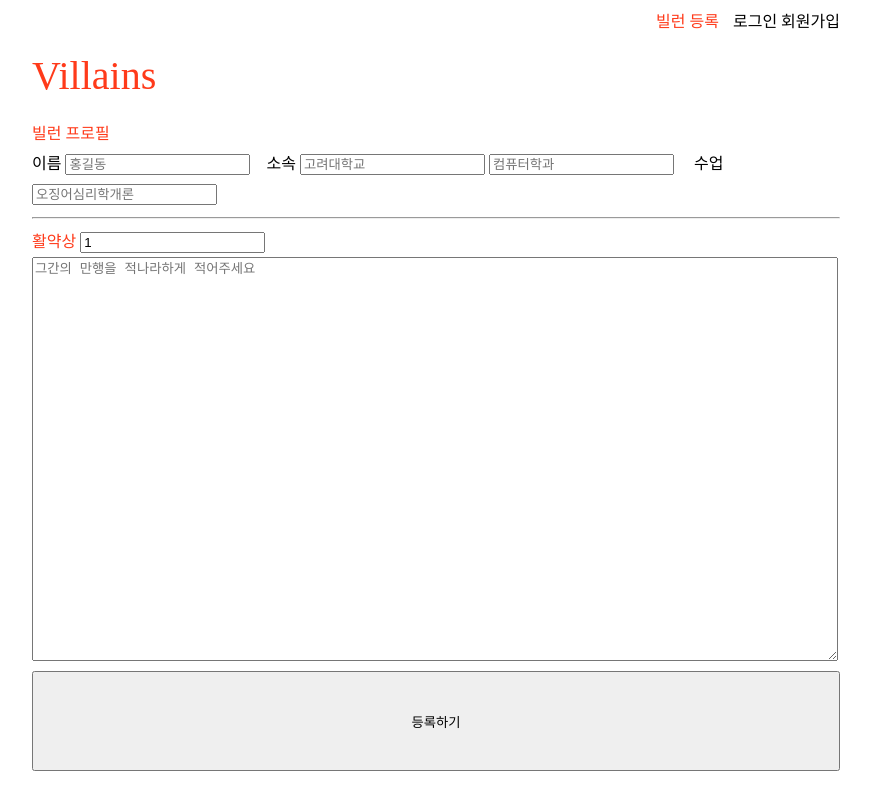
After one commit to lipnus/Villains, a Django app: page /register/ in a window 1280 px wide. The commit adds this page. Shown: the whole page, without its empty margins (292-1163 px from the left). Run offline with Django 3.2, Linux system fonts and the light colour scheme.

Commit message:
form템플릿은 완성, 로그인과 연동 필요

```diff
--- a/mysite/urls.py
+++ b/mysite/urls.py
@@ -21,4 +21,5 @@ from villains import views
 urlpatterns = [
     path('admin/', admin.site.urls),
     url(r'^$', views.index, name='index'),
+    url(r'^register/$', views.register, name='register'),
 ]
--- /dev/null
+++ b/villains/forms.py
@@ -0,0 +1,16 @@
+from django.forms import ModelForm
+from .models import Villain
+from django import forms
+
+class VillainForm(ModelForm):
+    class Meta:
+        model = Villain
+        widgets = {
+            'villain_name': forms.TextInput(attrs={'placeholder': '홍길동'}),
+            'univ': forms.TextInput(attrs={'placeholder': '고려대학교'}),
+            'major': forms.TextInput(attrs={'placeholder': '컴퓨터학과'}),
+            'class_name': forms.TextInput(attrs={'placeholder': '오징어심리학개론'}),
+            'content': forms.Textarea(
+                attrs={'placeholder': '그간의 만행을 적나라하게 적어주세요','class':'detail'}),
+        }
+        fields=['villain_name','univ','major','class_name','content','bomb']
--- a/villains/models.py
+++ b/villains/models.py
@@ -1 +1,34 @@
 from django.db import models
+
+# Create your models here.
+from django.utils import timezone
+from django.db.models import IntegerField, Model
+from django.core.validators import MaxValueValidator, MinValueValidator
+from django.contrib.auth.models import User
+# from django.conf import settings
+
+class Villain(models.Model):
+    writter_id = models.OneToOneField(User, on_delete=models.CASCADE) # models.ForeignKey(settings.AUTH_USER_MODEL, on_delete=models.CASCADE)
+    villain_name = models.CharField(max_length = 24)
+    univ = models.CharField(max_length = 24)
+    major = models.CharField(max_length = 24)
+    class_name = models.CharField(max_length = 24)
+    bomb = models.IntegerField(
+        default=1,
+        validators=[
+            MaxValueValidator(5),
+            MinValueValidator(1)
+        ]
+    )
+    content = models.CharField(max_length = 3000)
+    update_date = models.DateTimeField(auto_now=True) #자동으로 현재시간 추가
+
+
+    #날짜생성 후 데이터베이스 저장
+    def generate(self):
+        self.update_date = timezone.now()
+        self.save()  #Object를 데이터베이스에 저장
+
+    # admin페이지에서 미리보기
+    def __str__(self):
+        return "빌런:%s, 글쓴이:%s" % (self.villain_name, self.writter_id)
--- /dev/null
+++ b/villains/static/villains/main.css
@@ -0,0 +1,46 @@
+@charset "utf-8";
+a{
+    text-decoration: none;
+    color:black;
+}
+header{
+    margin-left:25%;
+    margin-right:25%;
+    text-align:right;
+    width:808px;
+}
+.register_villain{
+    color:#FF3A1A;
+    padding-right:10px;
+}
+.title{
+    color:#FF3A1A;
+    font-size:40px;
+    padding-top:20px;
+    padding-bottom:20px;
+    text-align:left;
+}
+.highlight{
+    color:#FF3A1A;
+}
+.detail{
+    width:800px;
+    height:400px;
+    padding-top:0;
+}
+.submit{
+    width:808px;
+    height:100px;
+    text-align: center;
+}
+.main{
+    margin-left:25%;
+    margin-right:25%;
+    width:808px;
+    height:600px;
+    line-height:30px;
+}
+.bomb{
+    position: absolute;
+    right:0px;
+}
--- /dev/null
+++ b/villains/templates/villains/register_villain.html
@@ -0,0 +1,41 @@
+<!DOCTYPE html>
+
+{% load staticfiles %}
+{% load static %}
+<html>
+  <head>
+    <meta charset="utf-8">
+    <title>빌런 등록</title>
+    <link rel="stylesheet" type="text/css" href="{% static 'villains/main.css' %}">
+  </head>
+<!--
+{% if messages %}
+<script>
+    alert('{{ message }}');
+</script>
+{% endif %}   등록되었음을 알려주는 메시지 띄울 예정-->
+  <body>
+    <header>
+        <a href="register/" title  ="글쓰기" class="register_villain">빌런 등록</a>
+        <a href="login/" title  ="로그인">로그인</a>
+        <a href="register_user/" title  ="회원가입">회원가입</a><br>
+        <div class ="title">
+                <p1>Villains</p1>
+        </div>
+    </header>
+    <div class="main">
+        <p3 class ="highlight">빌런 프로필</p3><br>
+        <form method = "POST">
+            {% csrf_token %}
+            <p3>이름 </p3>{{form.villain_name}} &nbsp;&nbsp;
+            <p3>소속 </p3>{{form.univ}} {{form.major}} &nbsp; &nbsp;
+            <p3>수업 </p3>{{form.class_name}}
+            <hr>
+            <p3 class = "highlight">활약상</p3>
+            {{form.bomb}}
+            <br>{{form.content}}<br>
+            <input type = "submit" value = "등록하기" class="submit"></input>
+        </form>
+    </div>
+  </body>
+</html>
--- a/villains/views.py
+++ b/villains/views.py
@@ -1,10 +1,29 @@
 from django.shortcuts import render
+from django.contrib import messages
 
 # Create your views here.
 from django.http import HttpResponse
 from django.shortcuts import redirect
+from .forms import VillainForm
+from .models import *
 
 
 def index(request):
     return render(request, "villains/default.html", {})
     # return render(request, "villains/default.html", {})
+
+def register(request):
+    if request.method=='POST':
+        form = VillainForm(request.POST)
+        if form.is_valid():
+            newVillain=form.save()
+            newVillain.writter_id = request.user.get_username()
+            newVillain.generate()
+            messages.info(request, '성공적으로 등록되었습니다!')
+        else:
+            messages.info(request, '등록에 실패하였습니다')
+        return redirect('/')
+    else:
+        form = VillainForm()
+
+    return render(request, 'villains/register_villain.html', {'form': form})
```
Also changed, not shown: villains/templates/villains/default.html (+11 -2 lines), db.sqlite3, villains/migrations/0001_initial.py (added), villains/migrations/0002_remove_villain_writter_id.py (added).
